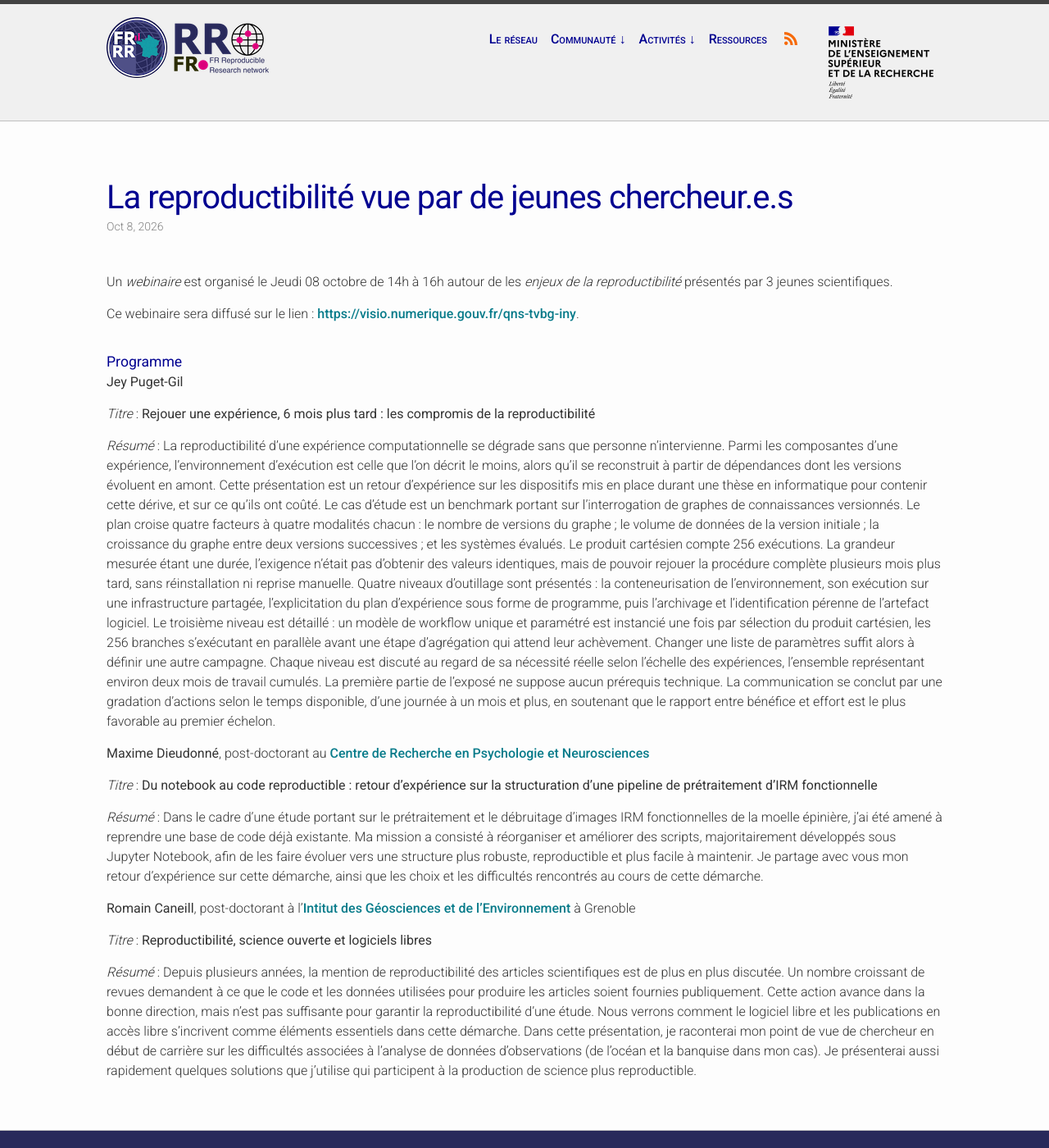
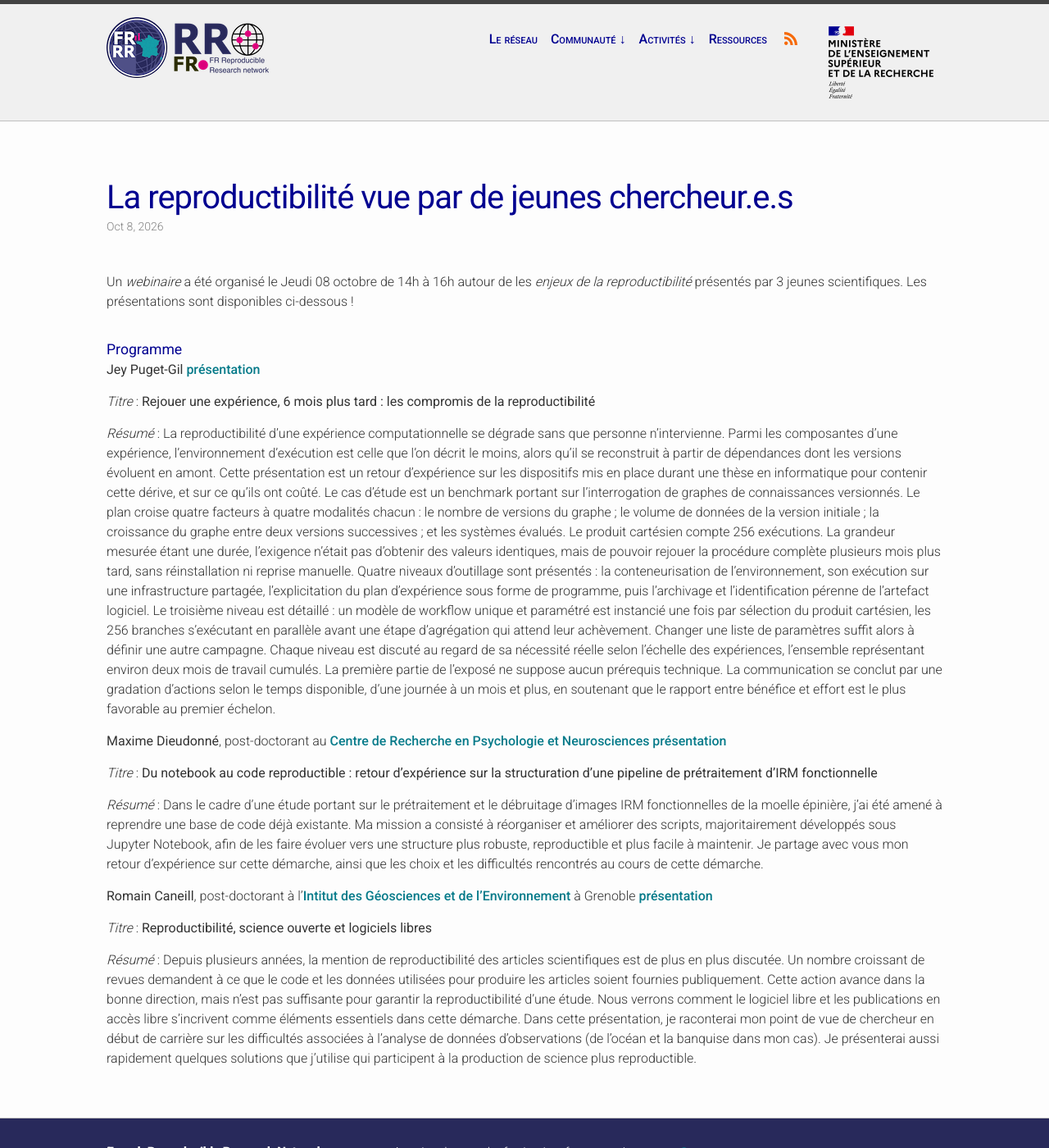
Before and after one commit to FR-RN/FR-RN, a Jekyll site: the page built from _posts/2026-10-08-Visio-repro-doctorants.md, in a window 1280 px wide and 1400 px high. Shown: the whole window at 82% size. Built offline with Jekyll 4.4.1, drawn with Linux system fonts in a browser that asks for light colours; some web fonts are replaced; comment, search, counter and statistics services are not loaded.

Commit message:
slides doctorants

```diff
--- a/_posts/2026-10-08-Visio-repro-doctorants.md
+++ b/_posts/2026-10-08-Visio-repro-doctorants.md
@@ -6,15 +6,14 @@
 tags: slides
 ---
 
-Un *webinaire* est organisé le Jeudi 08 octobre de 14h à 16h autour
+Un *webinaire* a été organisé le Jeudi 08 octobre de 14h à 16h autour
  de les *enjeux de la reproductibilité* présentés par 3
  jeunes scientifiques.
-
-Ce webinaire sera diffusé sur le lien : [https://visio.numerique.gouv.fr/qns-tvbg-iny](https://visio.numerique.gouv.fr/qns-tvbg-iny).
+Les présentations sont disponibles ci-dessous !
 
 ### Programme
 
- **Jey Puget-Gil**
+ **Jey Puget-Gil**   [présentation](../assets/pdfs/Reproductibilite_JPG.pdf)
 
 *Titre* : **Rejouer une expérience, 6 mois plus tard : les compromis de la reproductibilité**
 
@@ -33,7 +32,7 @@
 La communication se conclut par une gradation d'actions selon le temps disponible, d'une journée à un mois et plus, en soutenant que le rapport entre bénéfice et effort est le plus favorable au premier échelon.
 
 
-**Maxime Dieudonné**, post-doctorant au [Centre de Recherche en Psychologie et Neurosciences](https://crpn.univ-amu.fr/fr)
+**Maxime Dieudonné**, post-doctorant au [Centre de Recherche en Psychologie et Neurosciences](https://crpn.univ-amu.fr/fr)  [présentation](../assets/pdfs/Science_reproductible-M_Dieudonne.pdf)
 
 *Titre* : **Du notebook au code reproductible : retour d’expérience sur la structuration d’une pipeline de prétraitement d’IRM fonctionnelle**
 
@@ -41,7 +40,7 @@
 Dans le cadre d'une étude portant sur le prétraitement et le débruitage d'images IRM fonctionnelles de la moelle épinière, j'ai été amené à reprendre une base de code déjà existante. Ma mission a consisté à réorganiser et améliorer des scripts, majoritairement développés sous Jupyter Notebook, afin de les faire évoluer vers une structure plus robuste, reproductible et plus facile à maintenir. Je partage avec vous mon retour d'expérience sur cette démarche, ainsi que les choix et les difficultés rencontrés au cours de cette démarche.
 
 
-**Romain Caneill**, post-doctorant à l'[Intitut des Géosciences et de l'Environnement](https://www.ige-grenoble.fr/) à Grenoble
+**Romain Caneill**, post-doctorant à l'[Intitut des Géosciences et de l'Environnement](https://www.ige-grenoble.fr/) à Grenoble  [présentation](https://romaincaneill.fr/assets/statics/romain_caneill_2026-10-08_reproducibilite_science_ouverte_logiciels_libres.pdf)
 
 *Titre* : **Reproductibilité, science ouverte et logiciels libres**
 
```
Also changed, not shown: 2 other files.
